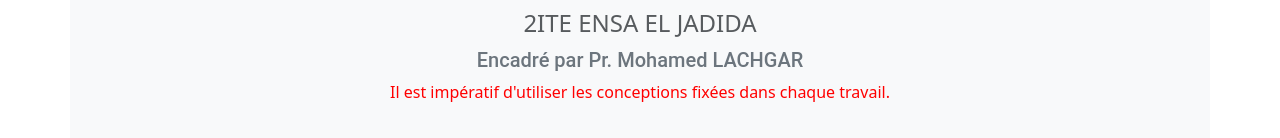
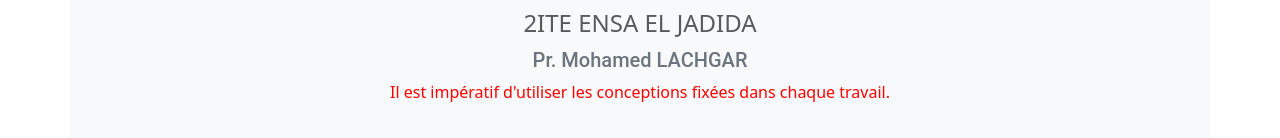
Before and after one commit to lachgar/2ITEMobile, a React (Create React App) app: page / in a window 1280 px wide. Shown: the part 231-369 px from the top of the page. Built offline with nearby package versions, Linux system fonts and the light colour scheme.

Commit message:
first commit

```diff
--- a/src/App.js
+++ b/src/App.js
@@ -66,7 +66,7 @@
       <header className="text-center mb-5">
         <h3 className="display-4">Mini projets Contrôle pratique programmation mobile</h3>
         <h4 className="text-muted">2ITE ENSA EL JADIDA</h4>
-        <h5 className="text-secondary">Encadré par Pr. Mohamed LACHGAR</h5>
+        <h5 className="text-secondary">Pr. Mohamed LACHGAR</h5>
         <p style={{ color: "red" }}>
           Il est impératif d'utiliser les conceptions fixées dans chaque travail.
         </p>
```
